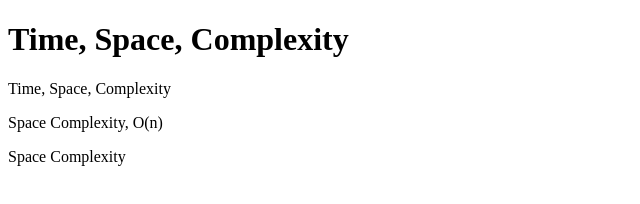
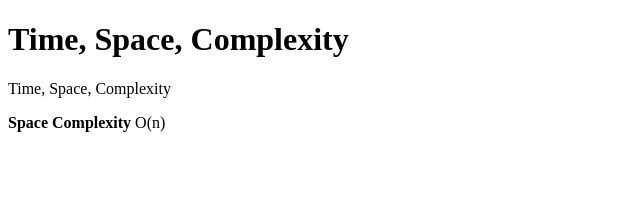
Before and after one commit to acciojob/time-and-space-complexity-Beingriz, a website: page main.html in a window 1280 px wide. Shown: the whole page, without its empty margins (0-640 px from the left). Drawn offline with Linux system fonts and the light colour scheme.

Commit message:
created a submission

```diff
--- a/main.html
+++ b/main.html
@@ -10,8 +10,7 @@
 	<!-- the entire body must be written by student -->
 	<h1>Time, Space, Complexity</h1>
 	<p>Time, Space, Complexity</p>
-	<p>Space Complexity, O(n)</p>
-	<p>Space Complexity</p>
+	<p><b>Space Complexity</b> O(n)</p>
     <script type="text/javascript" src="./script.js">
 </script>
 
```
